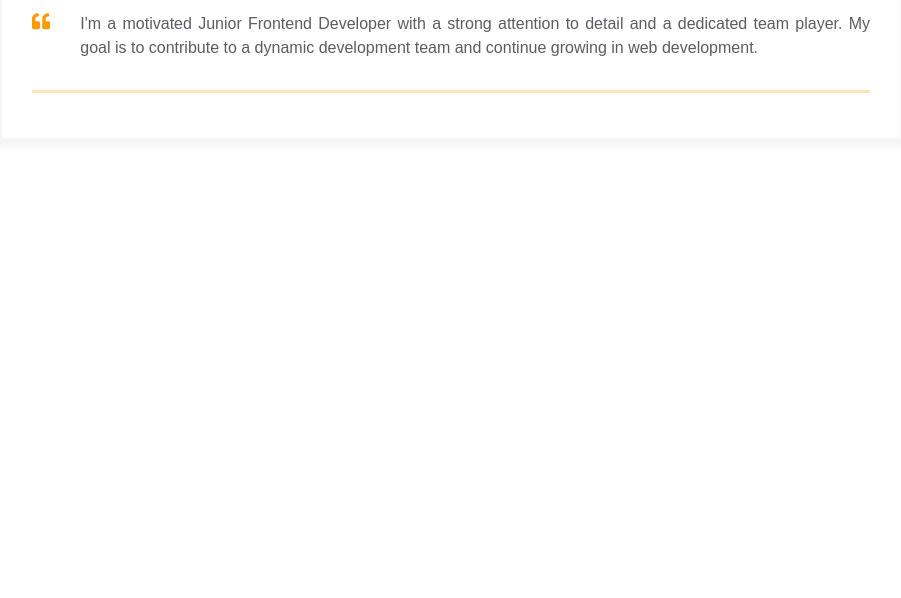
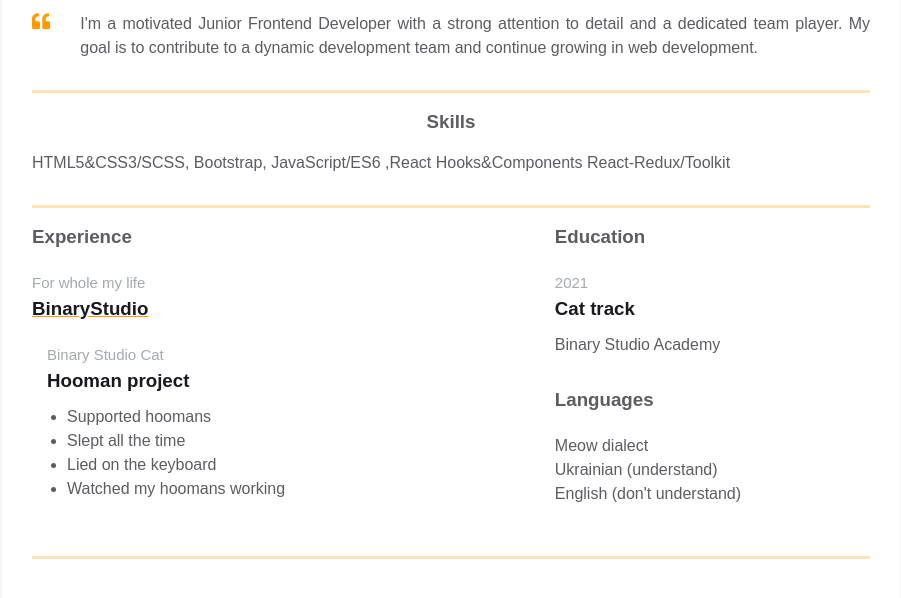
Before and after one commit to ServerIbraimovUa/homepage, a plain HTML site: page index.html in a window 1280 px wide. Shown: the part 350-948 px from the top of the page, without its empty margins (189-1090 px from the left). Before the commit the page ends 800 px from the top, so only its background shows below. Drawn offline with Linux system fonts and the light colour scheme; files whose address does not match are found by name.

Commit message:
added skills block and experiance

```diff
--- a/index.html
+++ b/index.html
@@ -198,6 +198,92 @@
             </div>
           </div>
         </div>
+        <!-- Skills block -->
+        <div class="container">
+          <div class="resume__block">
+            <div class="skills">
+              <h3 class="skills__header">Skills</h3>
+              <p class="skills__text">
+                <span>HTML5&CSS3/SCSS</span>, <span>Bootstrap</span>,
+                <span>JavaScript/ES6 </span>,<span>React Hooks&Components </span
+                ><span>React-Redux/Toolkit </span>
+              </p>
+            </div>
+          </div>
+        </div>
+
+        <!-- Experience block template -->
+
+        <div class="container">
+          <div class="resume__block">
+            <div class="main-info fh">
+              <div class="experiences">
+                <!-- Experiences -->
+                <h3 class="experiences__header">Experience</h3>
+                <div class="experiences__company">
+                  <div class="experiences__company-header">
+                    <span class="experiences__company-header-durability"
+                      >For whole my life</span
+                    >
+                    <h3 class="experiences__company-header-name">
+                      BinaryStudio
+                    </h3>
+                  </div>
+
+                  <div class="experiences__company-project">
+                    <span class="experiences__company-project-role"
+                      >Binary Studio Cat</span
+                    >
+                    <h3 class="experiences__company-project-name">
+                      Hooman project
+                    </h3>
+                    <ul class="experiences__company-project-responsibilities">
+                      <li>Supported hoomans</li>
+                      <li>Slept all the time</li>
+                      <li>Lied on the keyboard</li>
+                      <li>Watched my hoomans working</li>
+                    </ul>
+                  </div>
+                </div>
+              </div>
+
+              <div class="additional-info fv">
+                <!-- Additional info -->
+
+                <div class="additional-info fv">
+                  <div class="additional-info__education">
+                    <h3 class="additional-info__education-header">Education</h3>
+                    <div class="additional-info__education-university">
+                      <span
+                        class="additional-info__education-university-durability"
+                        >2021</span
+                      >
+                      <h3
+                        class="additional-info__education-university-speciality"
+                      >
+                        Cat track
+                      </h3>
+                      <p class="additional-info__education-university-name">
+                        Binary Studio Academy
+                      </p>
+                    </div>
+                  </div>
+
+                  <div class="additional-info__languages">
+                    <h3 class="additional-info__languages-header">Languages</h3>
+                    <p class="additional-info__languages-item">Meow dialect</p>
+                    <p class="additional-info__languages-item">
+                      Ukrainian (understand)
+                    </p>
+                    <p class="additional-info__languages-item">
+                      English (don't understand)
+                    </p>
+                  </div>
+                </div>
+              </div>
+            </div>
+          </div>
+        </div>
       </div>
     </main>
   </body>
```
